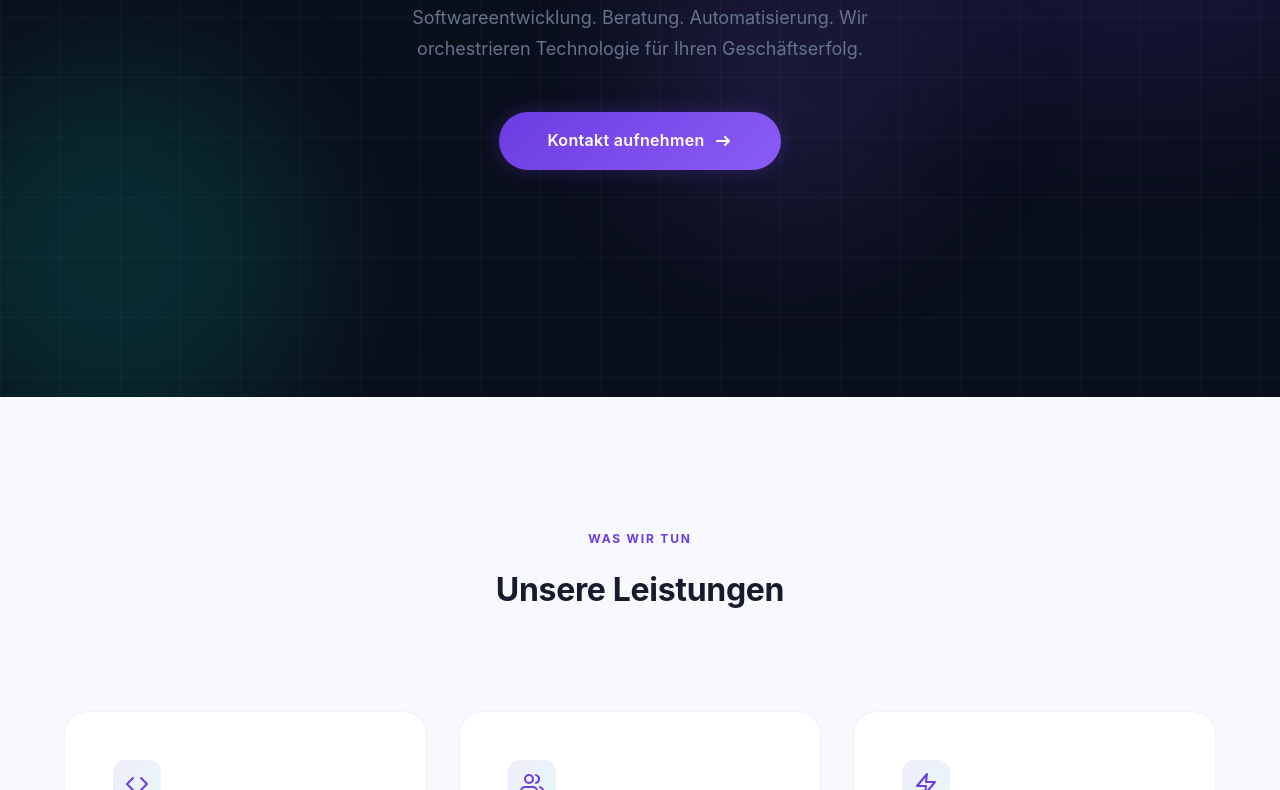
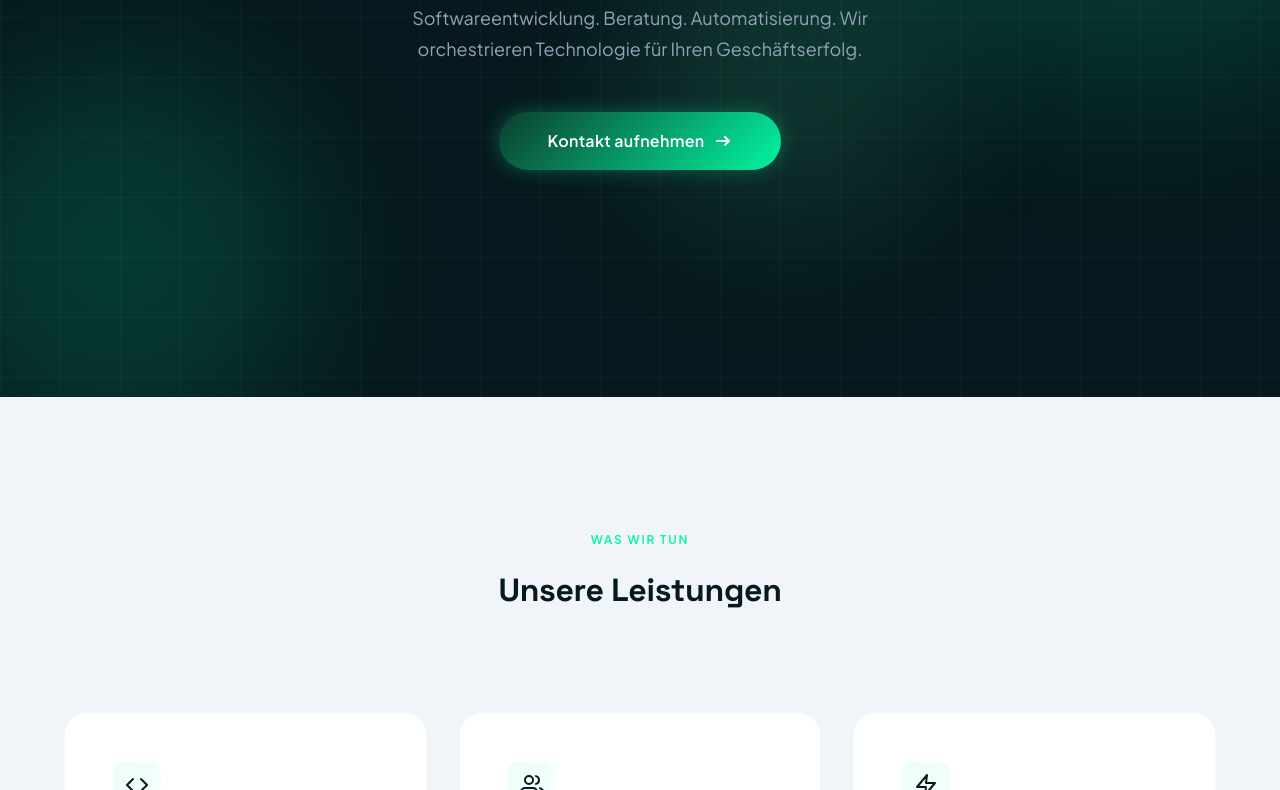
Before and after one commit to Smartvisionone/code-symphony-landingpage, a plain HTML site: page index.html in a window 1280 px wide. Shown: the part 403-1193 px from the top of the page. Drawn offline with Linux system fonts and the light colour scheme; a web font is replaced by a local one.

Commit message:
feat: replace design tokens and purge all purple — Spring Green + Deep Onyx palette

```diff
--- a/css/style.css
+++ b/css/style.css
@@ -6,20 +6,46 @@
    1. Font Face Declarations (locally hosted — DSGVO compliant)
    -------------------------------------------------------------------------- */
 
+/* Display Font — Headlines (Space Grotesk) */
 @font-face {
-  font-family: 'Inter';
+  font-family: 'Space Grotesk';
+  font-style: normal;
+  font-weight: 500;
+  font-display: swap;
+  src: url('../assets/fonts/space-grotesk-v22-latin-500.woff2') format('woff2');
+}
+
+@font-face {
+  font-family: 'Space Grotesk';
+  font-style: normal;
+  font-weight: 700;
+  font-display: swap;
+  src: url('../assets/fonts/space-grotesk-v22-latin-700.woff2') format('woff2');
+}
+
+/* Body Font — UI & Text (Plus Jakarta Sans) */
+@font-face {
+  font-family: 'Plus Jakarta Sans';
   font-style: normal;
   font-weight: 400;
   font-display: swap;
-  src: url('../assets/fonts/inter-regular.woff2') format('woff2');
+  src: url('../assets/fonts/plus-jakarta-sans-v12-latin-regular.woff2') format('woff2');
 }
 
 @font-face {
-  font-family: 'Inter';
+  font-family: 'Plus Jakarta Sans';
   font-style: normal;
-  font-weight: 700;
+  font-weight: 500;
   font-display: swap;
-  src: url('../assets/fonts/inter-bold.woff2') format('woff2');
+  src: url('../assets/fonts/plus-jakarta-sans-v12-latin-500.woff2') format('woff2');
+}
+
+@font-face {
+  font-family: 'Plus Jakarta Sans';
+  font-style: normal;
+  font-weight: 600;
+  font-display: swap;
+  src: url('../assets/fonts/plus-jakarta-sans-v12-latin-600.woff2') format('woff2');
 }
 
 /* --------------------------------------------------------------------------
@@ -27,22 +53,40 @@
    -------------------------------------------------------------------------- */
 
 :root {
-  /* Colors */
-  --color-primary: #6C3CE1;
-  --color-primary-light: #8B5CF6;
-  --color-accent: #00D4AA;
-  --color-accent-light: #34EDCA;
-  --color-dark-bg: #0a0f1c;
-  --color-dark-bg-lighter: #111827;
-  --color-light-bg: #f8f9fc;
+  /* === Colors: Primary (Spring Green) === */
+  --color-primary: #02F5A1;
+  --color-primary-muted: #4AE8A0;
+  --color-primary-subtle: #0D3D2E;
+
+  /* === Colors: Backgrounds (Deep Onyx) === */
+  --color-dark-bg: #07191E;
+  --color-dark-bg-lighter: #0F2A32;
+  --color-light-bg: #F1F5F9;
   --color-card-bg: #ffffff;
-  --color-card-border: rgba(108, 60, 225, 0.08);
-  --color-text-dark: #e2e8f0;
-  --color-text-light: #1a1a2e;
-  --color-text-muted: #64748b;
+  --color-card-bg-dark: #0F2A32;
+  --color-card-border: rgba(2, 245, 161, 0.08);
 
-  /* Typography */
-  --font-family: 'Inter', -apple-system, BlinkMacSystemFont, 'Segoe UI', sans-serif;
+  /* === Colors: Text === */
+  --color-text-dark: #E2E8F0;
+  --color-text-light: #07191E;
+  --color-text-muted: #94A3B8;
+  --color-text-muted-light: #475569;
+
+  /* === Colors: Semantic === */
+  --color-success: #02F5A1;
+  --color-warning: #FBBF24;
+  --color-error: #EF4444;
+  --color-info: #38BDF8;
+
+  /* Backward-compat aliases */
+  --color-primary-light: var(--color-primary-muted);
+  --color-accent: var(--color-primary);
+  --color-accent-light: var(--color-primary-muted);
+
+  /* === Typography === */
+  --font-display: 'Space Grotesk', -apple-system, BlinkMacSystemFont, 'Segoe UI', sans-serif;
+  --font-body: 'Plus Jakarta Sans', -apple-system, BlinkMacSystemFont, 'Segoe UI', sans-serif;
+  --font-family: var(--font-body);
   --font-size-xs: 0.75rem;
   --font-size-sm: 0.875rem;
   --font-size-base: 1rem;
@@ -73,13 +117,13 @@
   --radius-2xl: 1.5rem;
   --radius-full: 9999px;
 
-  /* Shadows */
+  /* Shadows (Spring Green glow) */
   --shadow-sm: 0 1px 2px rgba(0, 0, 0, 0.05);
   --shadow-md: 0 4px 6px rgba(0, 0, 0, 0.07);
   --shadow-lg: 0 10px 25px rgba(0, 0, 0, 0.1);
-  --shadow-glow: 0 0 20px rgba(0, 212, 170, 0.3);
-  --shadow-glow-primary: 0 0 20px rgba(108, 60, 225, 0.3);
-  --shadow-glow-hover: 0 0 30px rgba(0, 212, 170, 0.5);
+  --shadow-glow: 0 0 20px rgba(2, 245, 161, 0.3);
+  --shadow-glow-primary: 0 0 20px rgba(2, 245, 161, 0.3);
+  --shadow-glow-hover: 0 0 30px rgba(2, 245, 161, 0.5);
 
   /* Transitions */
   --transition-fast: 150ms ease;
@@ -109,7 +153,7 @@ html {
 }
 
 body {
-  font-family: var(--font-family);
+  font-family: var(--font-body);
   font-size: var(--font-size-base);
   font-weight: 400;
   line-height: 1.6;
@@ -117,6 +161,10 @@ body {
   background-color: var(--color-light-bg);
   -webkit-font-smoothing: antialiased;
   -moz-osx-font-smoothing: grayscale;
+}
+
+h1, h2, h3 {
+  font-family: var(--font-display);
 }
 
 img {
@@ -401,7 +449,7 @@ ul {
   align-items: center;
   gap: var(--space-sm);
   padding: var(--space-md) var(--space-2xl);
-  background: linear-gradient(135deg, var(--color-primary), var(--color-primary-light));
+  background: linear-gradient(135deg, var(--color-primary-subtle), var(--color-primary));
   color: #fff;
   font-size: var(--font-size-base);
   font-weight: 600;
@@ -416,7 +464,7 @@ ul {
 
 .hero__cta:hover {
   transform: translateY(-2px);
-  box-shadow: 0 0 30px rgba(108, 60, 225, 0.5);
+  box-shadow: 0 0 30px rgba(2, 245, 161, 0.5);
   color: #fff;
 }
 
@@ -482,7 +530,7 @@ ul {
 .service-card:hover {
   transform: translateY(-4px);
   box-shadow: var(--shadow-lg);
-  border-color: rgba(108, 60, 225, 0.15);
+  border-color: rgba(2, 245, 161, 0.15);
 }
 
 .service-card__icon {
@@ -494,7 +542,7 @@ ul {
   justify-content: center;
   margin-bottom: var(--space-lg);
   font-size: 1.5rem;
-  background: linear-gradient(135deg, rgba(108, 60, 225, 0.1), rgba(0, 212, 170, 0.1));
+  background: linear-gradient(135deg, rgba(2, 245, 161, 0.08), rgba(2, 245, 161, 0.03));
 }
 
 .service-card__title {
@@ -544,7 +592,7 @@ ul {
   align-items: center;
   gap: var(--space-sm);
   padding: var(--space-md) var(--space-2xl);
-  background: linear-gradient(135deg, var(--color-primary), var(--color-primary-light));
+  background: linear-gradient(135deg, var(--color-primary-subtle), var(--color-primary));
   color: #fff;
   font-size: var(--font-size-base);
   font-weight: 600;
@@ -557,7 +605,7 @@ ul {
 
 .contact__cta:hover {
   transform: translateY(-2px);
-  box-shadow: 0 0 30px rgba(108, 60, 225, 0.5);
+  box-shadow: 0 0 30px rgba(2, 245, 161, 0.5);
   color: #fff;
 }
 
--- a/index.html
+++ b/index.html
@@ -28,12 +28,12 @@
         <svg class="nav__logo-icon" viewBox="0 0 32 32" width="32" height="32" aria-hidden="true">
           <defs>
             <linearGradient id="logo-gradient" x1="0%" y1="0%" x2="100%" y2="100%">
-              <stop offset="0%" stop-color="#6C3CE1"/>
-              <stop offset="100%" stop-color="#00D4AA"/>
+              <stop offset="0%" stop-color="#02F5A1"/>
+              <stop offset="100%" stop-color="#4AE8A0"/>
             </linearGradient>
           </defs>
-          <rect width="32" height="32" rx="8" fill="#0a0f1c"/>
-          <text x="16" y="22" text-anchor="middle" font-family="Inter, sans-serif" font-weight="700" font-size="16" fill="url(#logo-gradient)">CS</text>
+          <rect width="32" height="32" rx="8" fill="#07191E"/>
+          <text x="16" y="22" text-anchor="middle" font-family="'Space Grotesk', sans-serif" font-weight="700" font-size="16" fill="url(#logo-gradient)">CS</text>
         </svg>
         Code <span>Symphony</span>
       </a>
@@ -96,7 +96,7 @@
         <article class="service-card fade-in">
           <div class="service-card__icon" aria-hidden="true">
             <svg width="24" height="24" viewBox="0 0 24 24" fill="none">
-              <path d="M16 18l6-6-6-6M8 6l-6 6 6 6" stroke="#6C3CE1" stroke-width="2" stroke-linecap="round" stroke-linejoin="round"/>
+              <path d="M16 18l6-6-6-6M8 6l-6 6 6 6" stroke="currentColor" stroke-width="2" stroke-linecap="round" stroke-linejoin="round"/>
             </svg>
           </div>
           <h3 class="service-card__title">Softwareentwicklung</h3>
@@ -110,7 +110,7 @@
         <article class="service-card fade-in">
           <div class="service-card__icon" aria-hidden="true">
             <svg width="24" height="24" viewBox="0 0 24 24" fill="none">
-              <path d="M17 21v-2a4 4 0 00-4-4H5a4 4 0 00-4 4v2M9 11a4 4 0 100-8 4 4 0 000 8zM23 21v-2a4 4 0 00-3-3.87M16 3.13a4 4 0 010 7.75" stroke="#6C3CE1" stroke-width="2" stroke-linecap="round" stroke-linejoin="round"/>
+              <path d="M17 21v-2a4 4 0 00-4-4H5a4 4 0 00-4 4v2M9 11a4 4 0 100-8 4 4 0 000 8zM23 21v-2a4 4 0 00-3-3.87M16 3.13a4 4 0 010 7.75" stroke="currentColor" stroke-width="2" stroke-linecap="round" stroke-linejoin="round"/>
             </svg>
           </div>
           <h3 class="service-card__title">Beratung &amp; Integration</h3>
@@ -124,7 +124,7 @@
         <article class="service-card fade-in">
           <div class="service-card__icon" aria-hidden="true">
             <svg width="24" height="24" viewBox="0 0 24 24" fill="none">
-              <path d="M13 2L3 14h9l-1 8 10-12h-9l1-8z" stroke="#6C3CE1" stroke-width="2" stroke-linecap="round" stroke-linejoin="round"/>
+              <path d="M13 2L3 14h9l-1 8 10-12h-9l1-8z" stroke="currentColor" stroke-width="2" stroke-linecap="round" stroke-linejoin="round"/>
             </svg>
           </div>
           <h3 class="service-card__title">Automatisierung</h3>
```
Also changed, not shown: assets/favicon.svg.
